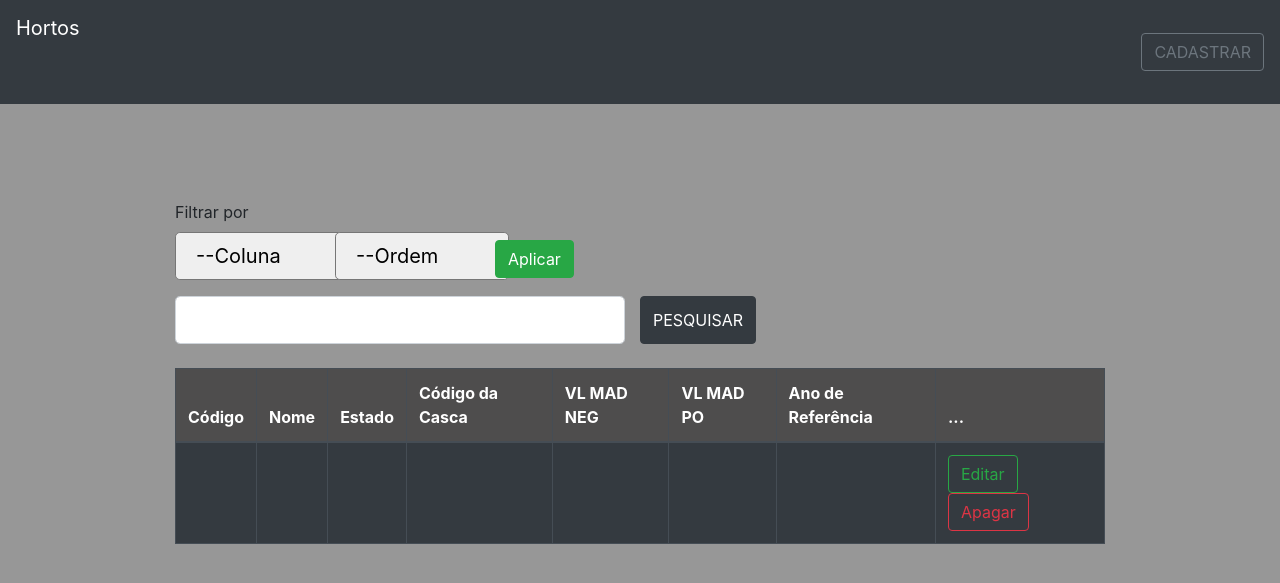
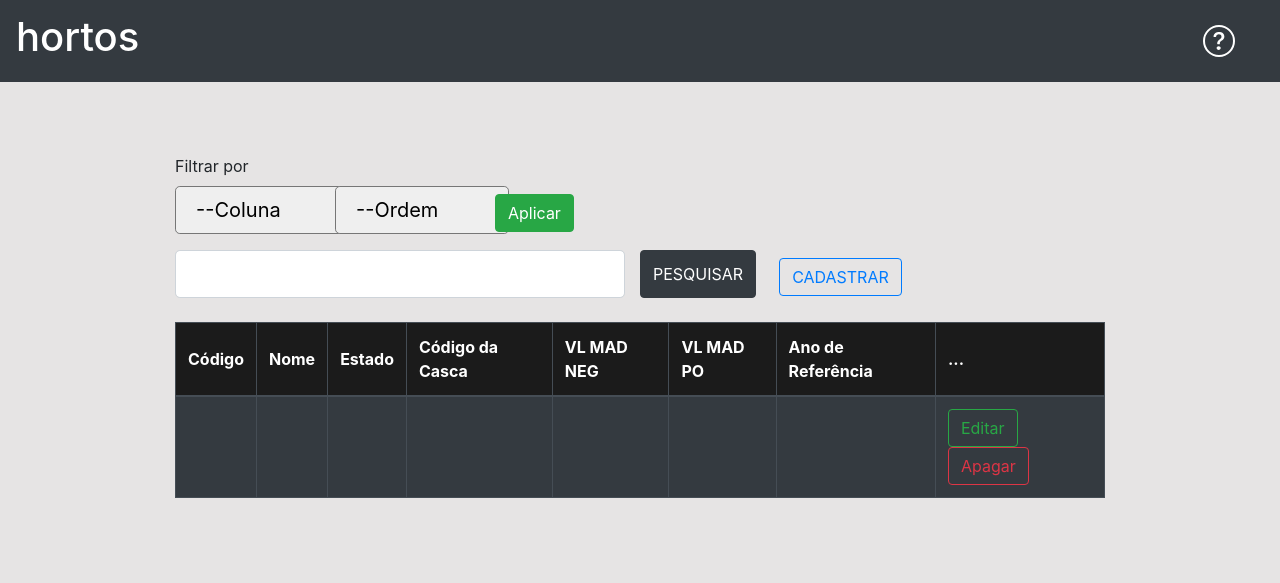
Before and after one commit to JoseGabrielm/hortosPHP, a PHP site: page / in a window 1280 px wide. Shown: the top 583 px of the page. Run offline with PHP 8.4, Linux system fonts and the light colour scheme; tables that the repository leaves empty or names only in its code hold one stand-in row (values such as "Sample post"); data that the repository does not hold is empty; some libraries are stand-ins or nearby versions.

Commit message:
mudanças no visual

```diff
--- a/hortosPHP/include/header.php
+++ b/hortosPHP/include/header.php
@@ -23,11 +23,21 @@
   ?>
 
   <header class="text-center">
-    <div class="m-auto ">
-      <nav class="navbar navbar-dark bg-dark mb-4 ">
-        <a class="navbar-brand mb-5" href="index.php">Hortos</a>
-        <a href="cadastro.php">
-          <button class="btn btn-outline-secondary">CADASTRAR</button>
+    <nav class="navbar navbar-dark bg-dark m-auto">
+        <a class="navbar-brand " href="index.php">
+          <h1>hortos</h1>
+        </a>
+
+
+        <a href="ajuda.php">
+          <button class="btn mr-3">
+            <svg width="2em" height="2em" viewBox="0 0 16 16" class="bi bi-question-circle" fill="white" xmlns="http://www.w3.org/2000/svg">
+              <path fill-rule="evenodd" d="M8 15A7 7 0 1 0 8 1a7 7 0 0 0 0 14zm0 1A8 8 0 1 0 8 0a8 8 0 0 0 0 16z" />
+              <path d="M5.255 5.786a.237.237 0 0 0 .241.247h.825c.138 0 .248-.113.266-.25.09-.656.54-1.134 1.342-1.134.686 0 1.314.343 1.314 1.168 0 .635-.374.927-.965 1.371-.673.489-1.206 1.06-1.168 1.987l.003.217a.25.25 0 0 0 .25.246h.811a.25.25 0 0 0 .25-.25v-.105c0-.718.273-.927 1.01-1.486.609-.463 1.244-.977 1.244-2.056 0-1.511-1.276-2.241-2.673-2.241-1.267 0-2.655.59-2.75 2.286zm1.557 5.763c0 .533.425.927 1.01.927.609 0 1.028-.394 1.028-.927 0-.552-.42-.94-1.029-.94-.584 0-1.009.388-1.009.94z" />
+            </svg>
+
+          </button>
+
         </a>
 
       </nav>
--- a/hortosPHP/include/style.css
+++ b/hortosPHP/include/style.css
@@ -3,6 +3,7 @@
         position: sticky;
         top: 0;
         z-index: 1;
+        align-content: center;
     }
 
     th[scope=col] {
@@ -10,14 +11,16 @@
         position: sticky;
         left: 0;
         z-index: 1;
+        align-content: center;
     }
 
     th[scope=col] {
         vertical-align: top;
         color: inherit;
-        background-color: #4e4d4d;
+        background-color: #1b1b1b;
+        align-content: center;
     }
 
     body {
-        background-color: #979797;
+        background-color: #e6e4e4;
     }
--- a/hortosPHP/index.php
+++ b/hortosPHP/index.php
@@ -52,6 +52,11 @@ if (isset($_GET['ordem'])) {
     </div>
     <button class="btn btn-dark mr-sm-2" type="submit">PESQUISAR</button>
 
+  <div class="col-2">
+    <a href="cadastro.php">
+          <button class="btn btn-outline-primary mr-sm-2 mt-2 ">CADASTRAR</button>
+        </a>
+  </div>
   </div>
   </form>
 
@@ -59,13 +64,13 @@ if (isset($_GET['ordem'])) {
   <table class="table table-bordered table-dark table-hover">
     <thead class="lg">
       <tr>
-        <th scope="col"><a class="column_sort" id="id" data-order="desc">Código </a></th>
-        <th scope="col"><a class="column_sort" id="nm_horto" data-order="desc">Nome</a></th>
-        <th scope="col"><a class="column_sort" id="sg_estado_federativo" data-order="desc">Estado</a></th>
-        <th scope="col"><a class="column_sort" id="cd_casca" data-order="desc">Código da Casca</a></th>
-        <th scope="col"><a class="column_sort" id="vl_mad_neg" data-order="desc">VL MAD NEG</a></th>
-        <th scope="col"><a class="column_sort" id="vl_mad_po" data-order="desc">VL MAD PO</a></th>
-        <th scope="col"><a class="column_sort" id="dt_ano_ref" data-order="desc">Ano de Referência</a></th>
+        <th scope="col">Código </th>
+        <th scope="col">Nome</th>
+        <th scope="col">Estado</th>
+        <th scope="col">Código da Casca</th>
+        <th scope="col">VL MAD NEG</th>
+        <th scope="col">VL MAD PO</th>
+        <th scope="col">Ano de Referência</th>
         <th scope="col">...</th>
       </tr>
     </thead>
```
Also changed, not shown: hortosPHP/include/img/bootstrap.svg (added).
